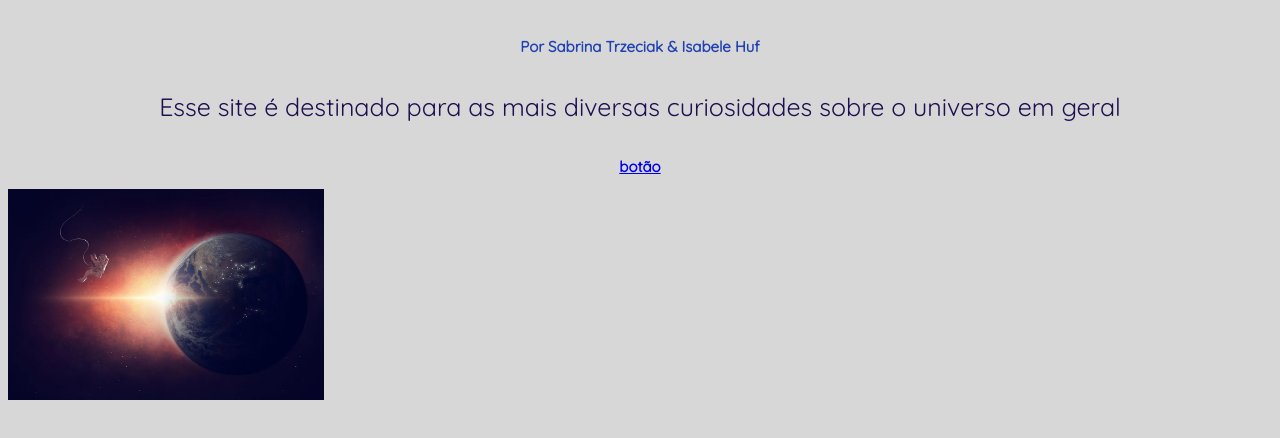
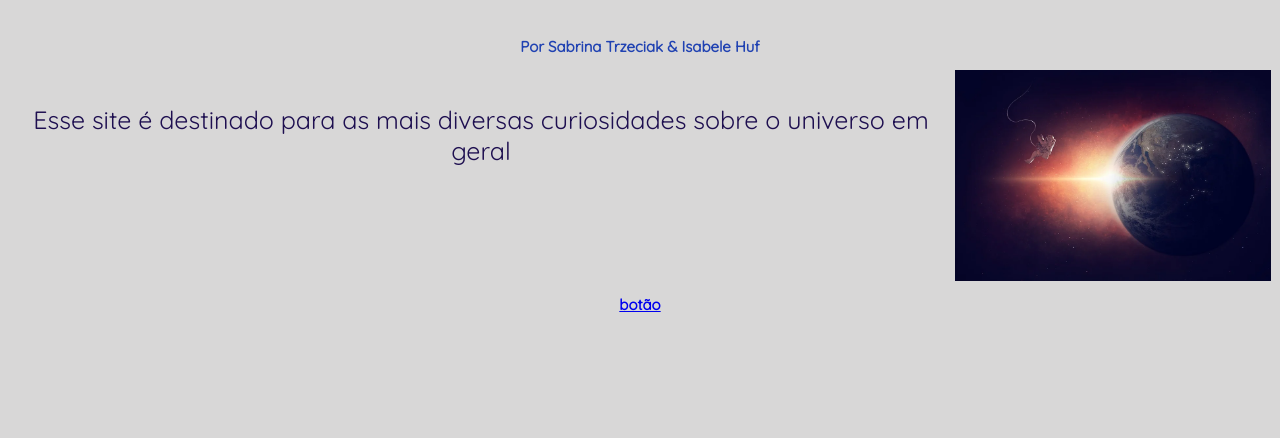
Before and after one commit to Sah13ciak/Planetas-Sistemas, a plain HTML site: page index.html in a window 1280 px wide. Shown: the part 208-646 px from the top of the page. Drawn offline with Linux system fonts and the light colour scheme.

Commit message:
Atualização do dia 14 de Abril de 2023

```diff
--- a/index.html
+++ b/index.html
@@ -35,15 +35,20 @@
              <h1>Planetas e Sistemas</h1>
              <h2>Por Sabrina Trzeciak & Isabele Huf</h2>
 
-             <p>Esse site é destinado para as mais diversas curiosidades sobre o universo em geral</p>
 
         <nav>
+                <div class="socorro">
 
-            <h2><a href="Pagina2.html">botão</a></h2>
+                 <p>Esse site é destinado para as mais diversas curiosidades sobre o universo em geral</p>
+
+                  <img class="Terra" src="Terra.png" alt="Terra">
+
+                </div>
+
+              <h2><a href="Pagina2.html">botão</a></h2>
 
         </nav>
 
-        <img class="Terra" src="Terra.png" alt="Terra">
 
     </body>
 
--- a/style.css
+++ b/style.css
@@ -47,3 +47,18 @@ p {
 .Terra {
     width: 25%;
 }
+
+
+img.Terra{
+    float: left;
+    border: transparent thin solid;
+    display: flex;
+    text-align: center;
+    align-items: center;
+}
+
+
+.socorro {
+    display: flex;
+    justify-content: center;
+}
```
